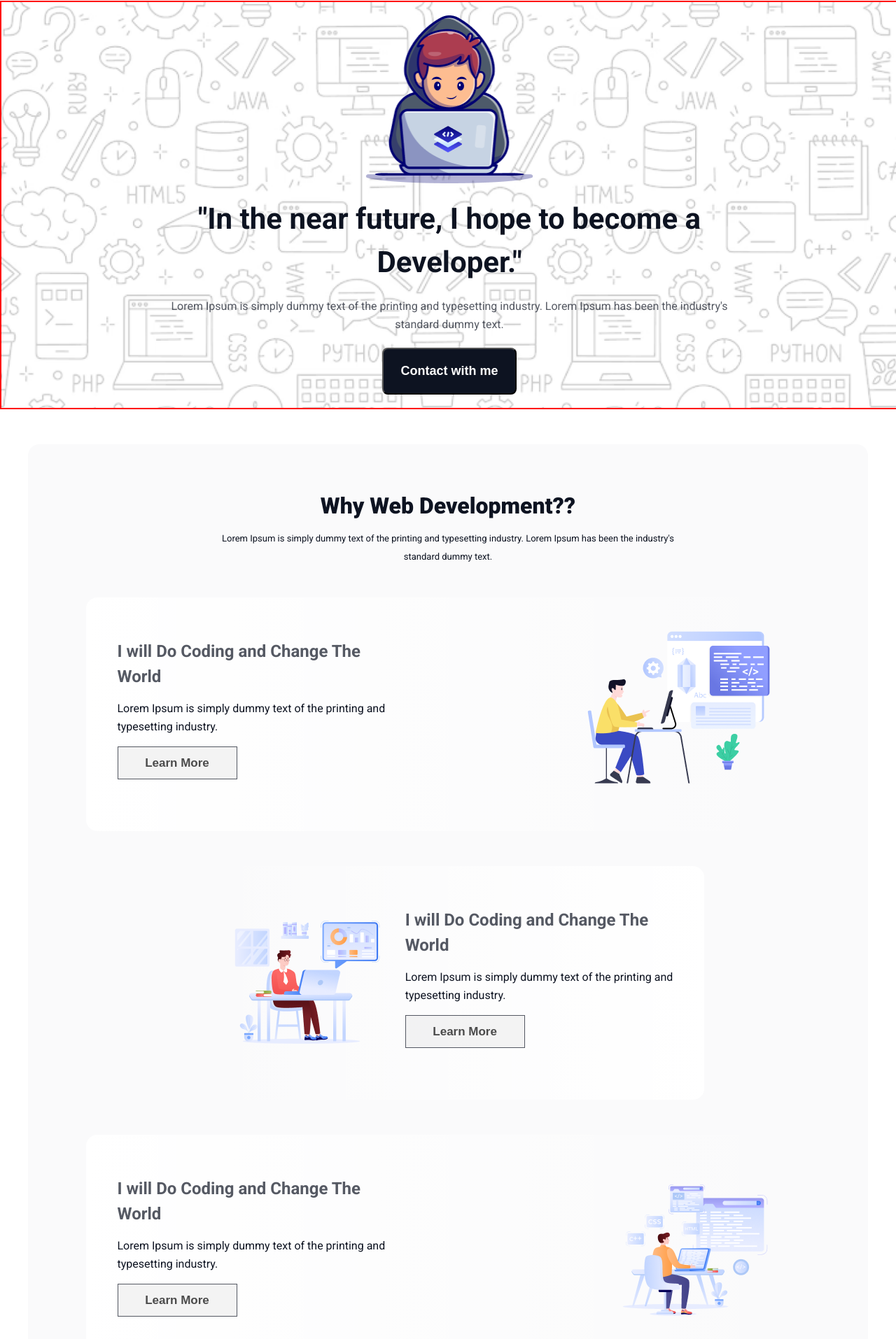
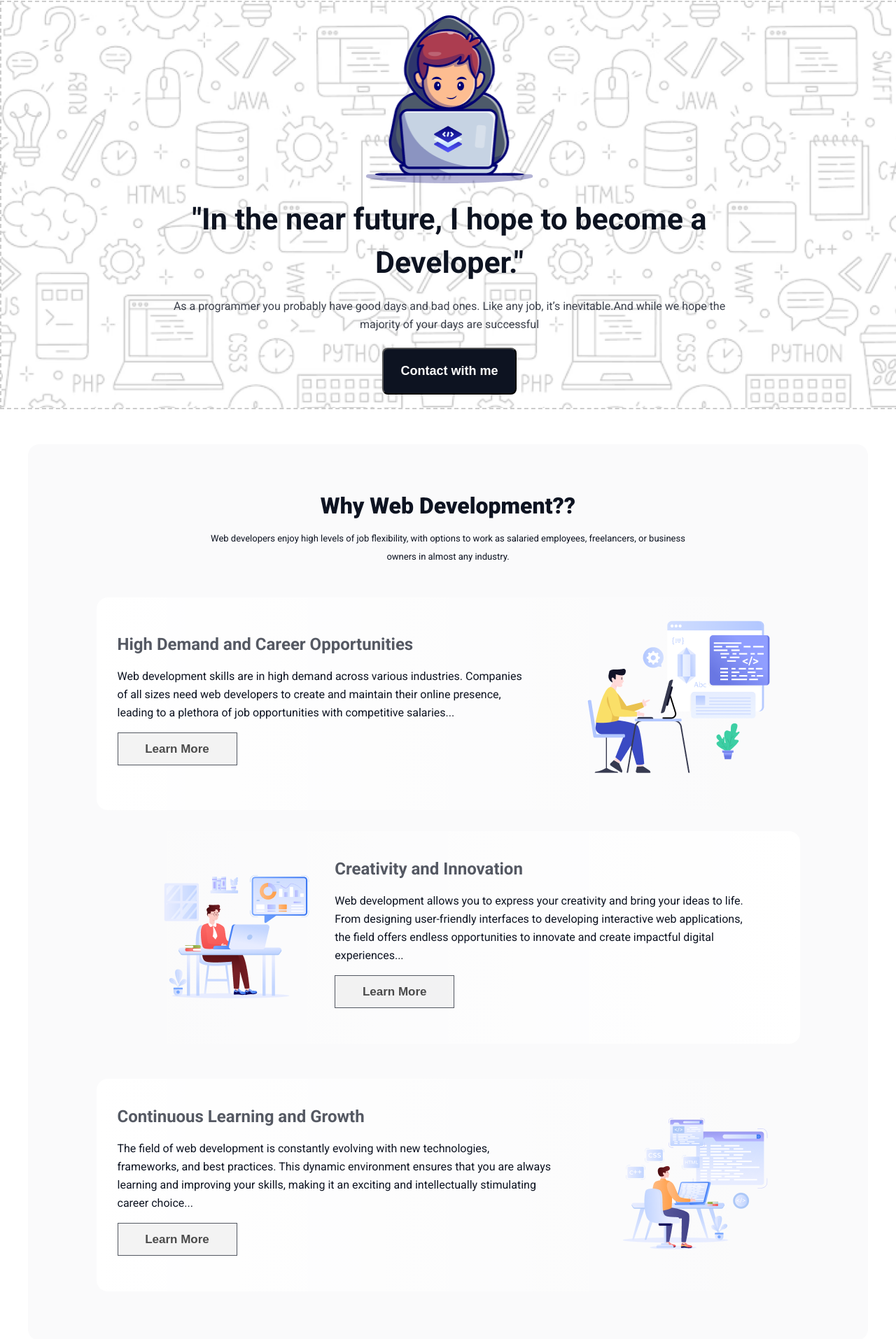
Before and after one commit to wahedpro/Assignment-1, a plain HTML site: page index.html in a window 1280 px wide. Shown: the part 99-2013 px from the top of the page at 70% size. Drawn offline with Linux system fonts and the light colour scheme.

Commit message:
completed the project

```diff
--- a/index.html
+++ b/index.html
@@ -23,8 +23,8 @@
         <div class="banner-content">
             <img sizes="140px" src="assets/Group.png" alt="profile logo">
             <h3>"In the near future, I hope to become a <br> Developer."</h3>
-            <p>Lorem Ipsum is simply dummy text of the printing and typesetting industry. Lorem Ipsum has been the industry's <br> standard dummy text.</p>
-            <button>Contact with me</button>
+            <p>As a programmer you probably have good days and bad ones. Like any job, it’s inevitable.And while we hope the <br>majority of your days are successful</p>
+            <a href="#support"><button>Contact with me</button></a>
         </div>
     </nav>
     <!-- This is main section -->
@@ -33,12 +33,12 @@
         <div class="development">
             <div class="head-title">
                 <h3>Why Web Development??</h3>
-                <p>Lorem Ipsum is simply dummy text of the printing and typesetting industry. Lorem Ipsum has been the industry's <br>standard dummy text.</p>
+                <p>Web developers enjoy high levels of job flexibility, with options to work as salaried employees, freelancers, or business <br> owners in almost any industry.</p>
             </div>
             <div class="card">
                 <div class="card-content">
-                    <h3>I will Do Coding and Change The  <br>World</h3>
-                    <p>Lorem Ipsum is simply dummy text of the printing and <br>typesetting industry.</p>
+                    <h3>High Demand and Career Opportunities</h3>
+                    <p>Web development skills are in high demand across various industries. Companies <br> of all sizes need web developers to create and maintain their online presence,<br> leading to a plethora of job opportunities with competitive salaries...</p>
                     <button>Learn More</button>
                 </div>
                 <div class="card-img">
@@ -50,15 +50,15 @@
                     <img src="assets/Group 3.png" alt="">
                 </div>
                 <div class="card-content">
-                    <h3>I will Do Coding and Change The  <br>World</h3>
-                    <p>Lorem Ipsum is simply dummy text of the printing and <br>typesetting industry.</p>
+                    <h3>Creativity and Innovation</h3>
+                    <p>Web development allows you to express your creativity and bring your ideas to life. <br>From designing user-friendly interfaces to developing interactive web applications, <br>the field offers endless opportunities to innovate and create impactful digital <br>experiences...</p>
                     <button>Learn More</button>
                 </div>
             </div>
             <div class="card">
                 <div class="card-content">
-                    <h3>I will Do Coding and Change The  <br>World</h3>
-                    <p>Lorem Ipsum is simply dummy text of the printing and <br>typesetting industry.</p>
+                    <h3>Continuous Learning and Growth</h3>
+                    <p>The field of web development is constantly evolving with new technologies, <br> frameworks, and best practices. This dynamic environment ensures that you are always<br> learning and improving your skills, making it an exciting and intellectually stimulating<br> career choice...</p>
                     <button>Learn More</button>
                 </div>
                 <div class="card-img">
@@ -70,35 +70,35 @@
         <div class="inspiration">
             <div class="head-title">
                 <h3>My Inspiration</h3>
-                <p>Lorem Ipsum is simply dummy text of the printing and typesetting industry. Lorem Ipsum has been the industry's <br>standard dummy text.</p>
+                <p>Transform ideas into reality and connect with millions—web development is your gateway to <br> limitless possibilities.</p>
             </div>
             <div class="video-card">
-                <iframe src="https://www.youtube.com/embed/tgbNymZ7vqY"></iframe>
+                <iframe src="https://www.youtube.com/embed/S-gIFz-uYNw?si=qTiPL7kS8_Qovo3D"></iframe>
             </div>
         </div>
         <!-- This is My Current Target section -->
         <div class="current-target">
             <div class="head-title">
                 <h3>My Current Target</h3>
-                <p>Lorem Ipsum is simply dummy text of the printing and typesetting industry. Lorem Ipsum has been the industry's <br>standard dummy text.</p>
+                <p>My current target is learning html, css and javascript. Master web development to build dynamic,  interactive websites and <br> applications that can reach and engage a global audience</p>
             </div>
             <div class="current-target-card">
                 <div class="current-target-content current-target-content1-color">
                     <img src="assets/html.png" alt="">
                     <h3>HTML</h3>
-                    <p>Lorem Ipsum is simply dummy text of <br>the printing.</p>
+                    <p>HTML provides the foundational structure and semantics for your web content...</p>
                     <a href="">Learn More</a>
                 </div>
                 <div class="current-target-content current-target-content2-color">
                     <img src="assets/css.png" alt="">
-                    <h3>HTML</h3>
-                    <p>Lorem Ipsum is simply dummy text of <br>the printing.</p>
+                    <h3>CSS</h3>
+                    <p>CSS enhances your site with design and layout, making it visually appealing...</p>
                     <a href="">Learn More</a>
                 </div>
                 <div class="current-target-content current-target-content3-color">
                     <img src="assets/js.png" alt="">
-                    <h3>HTML</h3>
-                    <p>Lorem Ipsum is simply dummy text of <br>the printing.</p>
+                    <h3>JavaScript</h3>
+                    <p>JavaScript adds interactivity and dynamic behavior to your web pages...</p>
                     <a href="">Learn More</a>
                 </div>
             </div>
@@ -107,7 +107,7 @@
         <div class="next-target">
             <div class="head-title">
                 <h3>My Next Target</h3>
-                <p>Lorem Ipsum is simply dummy text of the printing and typesetting industry. Lorem Ipsum has been the industry's <br>standard dummy text.</p>
+                <p>ReactJS enables developers to build dynamic and interactive user interfaces with reusable components, enhancing the user experience and performance. Its <br> virtual DOM and component-based architecture streamline the development of complex applications</p>
             </div>
             <div class="next-target-card">
                 <div class="next-target-content">
@@ -116,7 +116,7 @@
                     </div>
                     <div class="next-target-content-text">
                         <h3>ReactJS</h3>
-                        <p>Lorem Ipsum is simply dummy text of the printing and typesetting industry. Lorem Ipsum has been the industry's standard dummy text.</p>
+                        <p>React is a free and open-source front-end JavaScript library for building user interfaces based on components by Facebook Inc. It is maintained by Meta and a community of individual developers and companies...</p>
                         <a href="">Learn More</a>
                     </div>
                 </div>
@@ -126,7 +126,7 @@
                     </div>
                     <div class="next-target-content-text">
                         <h3>NodeJs</h3>
-                        <p>Lorem Ipsum is simply dummy text of the printing and typesetting industry. Lorem Ipsum has been the industry's standard dummy text.</p>
+                        <p>Node.js is a cross-platform, open-source JavaScript runtime environment that can run on Windows, Linux, Unix, macOS, and more. Node.js runs on the V8 JavaScript engine, and executes JavaScript code outside a web browser. Node.js lets developers use JavaScript to write command line tools and for server-side scripting...</p>
                         <a href="">Learn More</a>
                     </div>
                 </div>
@@ -136,17 +136,17 @@
                     </div>
                     <div class="next-target-content-text">
                         <h3>MongoDB</h3>
-                        <p>Lorem Ipsum is simply dummy text of the printing and typesetting industry. Lorem Ipsum has been the industry's standard dummy text.</p>
+                        <p>MongoDB is a source-available, cross-platform, document-oriented database program. Classified as a NoSQL database product, MongoDB utilizes JSON-like documents with optional schemas. MongoDB is developed by MongoDB Inc...</p>
                         <a href="">Learn More</a>
                     </div>
                 </div>
             </div>
         </div>
         <!-- This is I need Support section -->
-         <div class="support">
+         <div id="support">
             <div class="support-content">
                 <h3>I need Support</h3>
-                <p>Lorem Ipsum is simply dummy text of the printing and typesetting industry.</p>
+                <p>Do you have any suggestions or if you need any help let me know.</p>
             </div>
             <div class="support-from">
                 <input type="text" placeholder="Suggest me any feedback for me">
--- a/style.css
+++ b/style.css
@@ -7,6 +7,9 @@
 }
 body{
     font-family: "Roboto", sans-serif;
+}
+html{
+    scroll-behavior: smooth;
 }
 /* this is header section style */
 .header{
@@ -44,8 +47,7 @@ body{
     background-position: center;
     background-repeat: no-repeat;
     background-size: cover;
-    border-style: dashed;
-    border: 2px solid red;
+    border: 2px dashed #CCCCCC;
 }
 .banner-content{
     display: flex;
@@ -61,9 +63,8 @@ body{
     height: 240px;
 }
 .banner-content h3{
-    font-size: 42px;
+    font-size: 43px;
     font-weight: 700;
-    font-family: "Roboto";
     line-height: 62px;
     letter-spacing: 10%;
 }
@@ -72,7 +73,7 @@ body{
     font-weight: 400;
     line-height: 26px;
     letter-spacing: 0%;
-    opacity: 0.7;
+    opacity: 0.8;
 }
 .banner-content button{
     border-radius: 8px;
@@ -110,7 +111,7 @@ body{
     border-radius: 16px;
     background: #FAFAFB;
     margin-top: 50px;
-    margin-bottom: 50px;
+    margin-bottom: 30px;
     padding-top: 40px;
     padding-bottom: 40px;
     display: flex;
@@ -123,11 +124,10 @@ body{
     justify-content: space-between;
     border-radius: 16px;
     width: 945px;
-    /* background-color: red; */
     background: linear-gradient(90.00deg, rgb(255, 255, 255),rgba(255, 255, 255, 0) 100%);
     align-items: center;
-    padding: 45px;
-    margin-bottom: 50px;
+    padding: 30px;
+    margin-bottom: 30px;
 }
 .card-content h3{
     color: rgba(13, 19, 33, 0.7);
@@ -160,9 +160,11 @@ body{
     display: flex;
     border-radius: 16px;
     gap: 20px;
+    width: 945px;
     background: linear-gradient(270.00deg, rgb(255, 255, 255),rgba(255, 255, 255, 0) 100%);
     align-items: center;
-    padding: 45px;
+    justify-content: center;
+    padding: 30px;
     margin-bottom: 50px;
 }
 
@@ -171,7 +173,7 @@ body{
     width: 1200px;
     margin: 0 auto;
     border-radius: 16px;
-    margin-top: 40px;
+    margin-top: 30px;
     padding-top: 40PX;
     display: flex;
     flex-direction: column;
@@ -266,6 +268,7 @@ body{
     font-size: 24px;
     font-weight: 800;
     line-height: 36px;
+    margin-bottom: 10px;
 }
 .next-target-content-text p{
     color: rgb(13, 19, 33);
@@ -273,6 +276,7 @@ body{
     font-weight: 400;
     line-height: 26px;
     opacity: 0.7;
+    margin-bottom: 10px;
 }
 .next-target-content-text a{
     color: rgb(13, 19, 33);
@@ -283,7 +287,7 @@ body{
 }
 
 /* This is I need Support section style */
-.support{
+#support{
     width: 1200px;
     margin: 0 auto;
     height: 315px;
@@ -325,17 +329,19 @@ body{
     border: 1px solid rgba(13, 19, 33, 0.15);
     padding: 19px 20px 19px 20px;
     border-radius: 8px;
+    margin-right: 15px;
     background: rgb(255, 255, 255);
 }
 .support-from button{
     width: 120px;
     height: 57px;
     border: none;
+    font-size: 18px;
+    font-weight: 600;
     padding: 17px 20px 17px 20px;
     border-radius: 8px;
     background: rgb(255, 255, 255);
 }
-
 /* This is footer section style */
 .footer{
     height: 100px;
```
